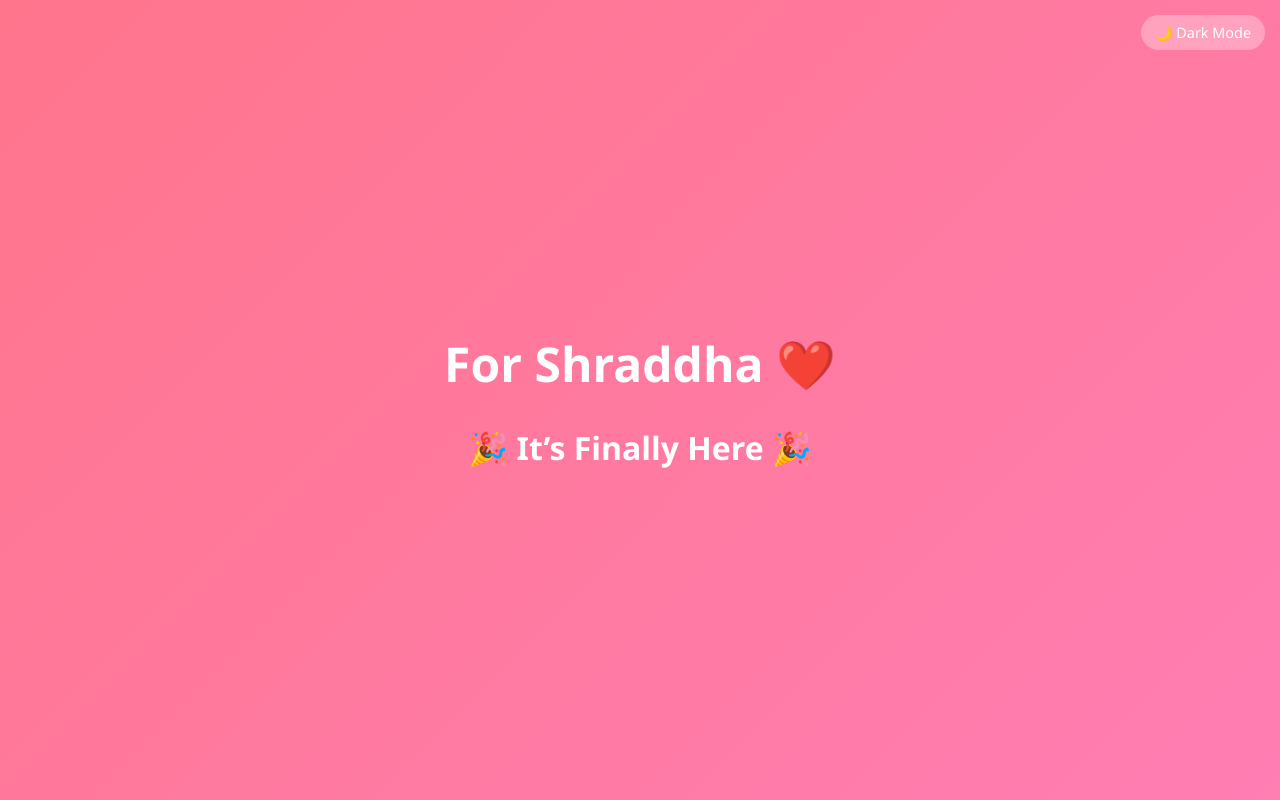
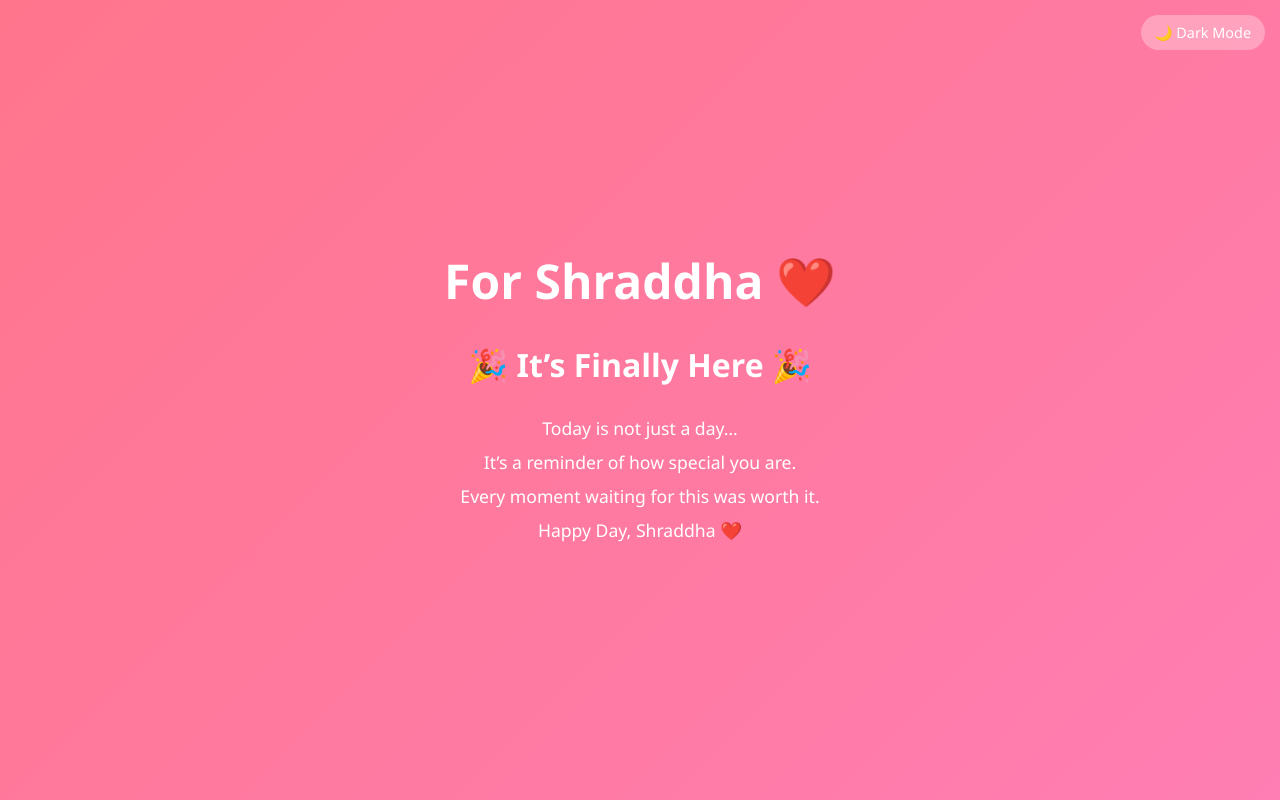
Before and after one commit to rrewale51-prog/For-Shraddha, a React (Vite) app: page / in a window 1280 px wide. Built offline with nearby package versions, Linux system fonts and the light colour scheme.

Commit message:
Update App.jsx

```diff
--- a/src/App.jsx
+++ b/src/App.jsx
@@ -5,7 +5,7 @@ export default function App() {
 
   const [timeLeft, setTimeLeft] = useState({});
   const [finished, setFinished] = useState(true);
-  const [showText, setShowText] = useState(false);
+  const [showText, setShowText] = useState(true);
   const [dark, setDark] = useState(
     localStorage.getItem("darkMode") === "true"
   );
```
